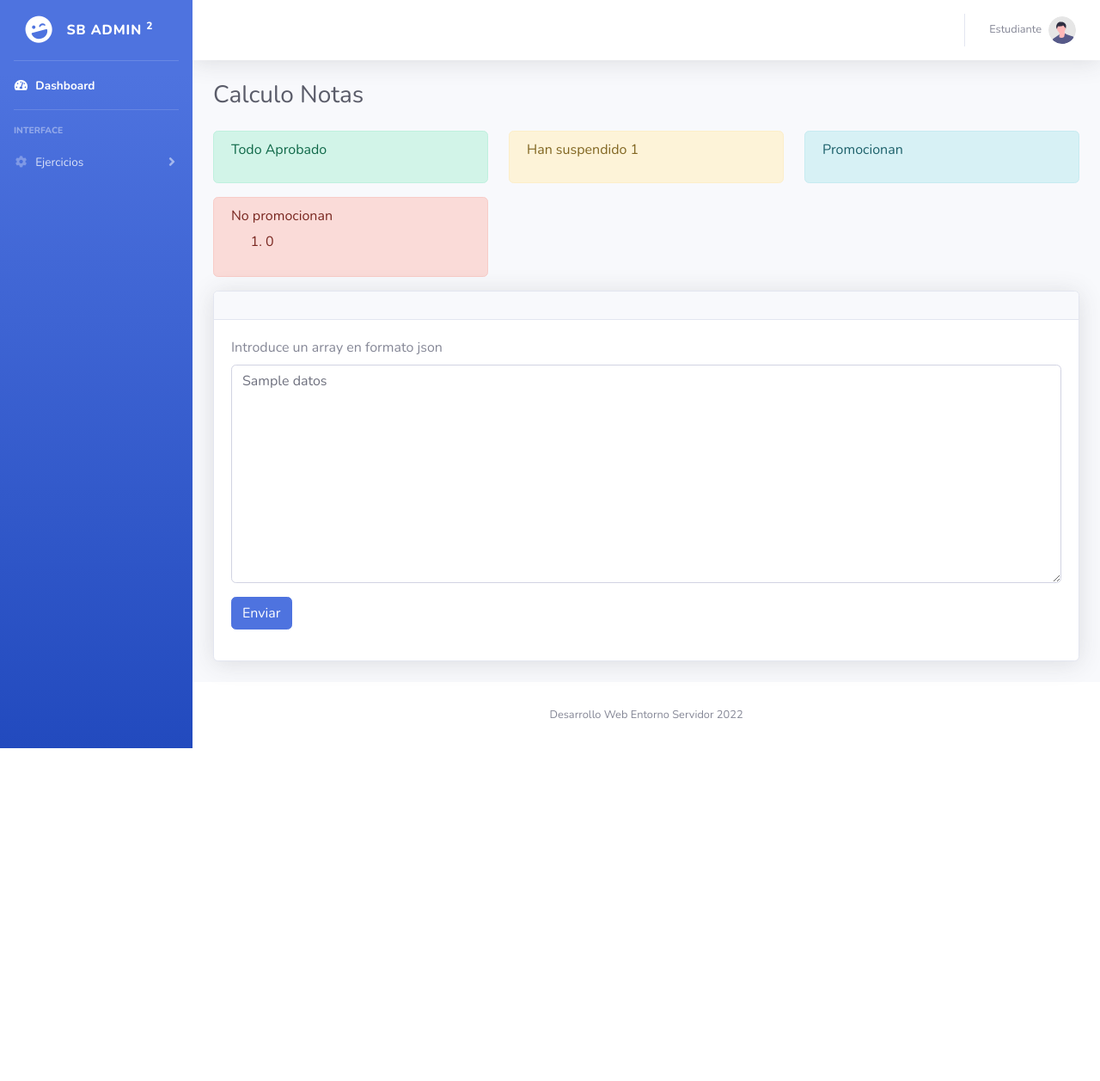
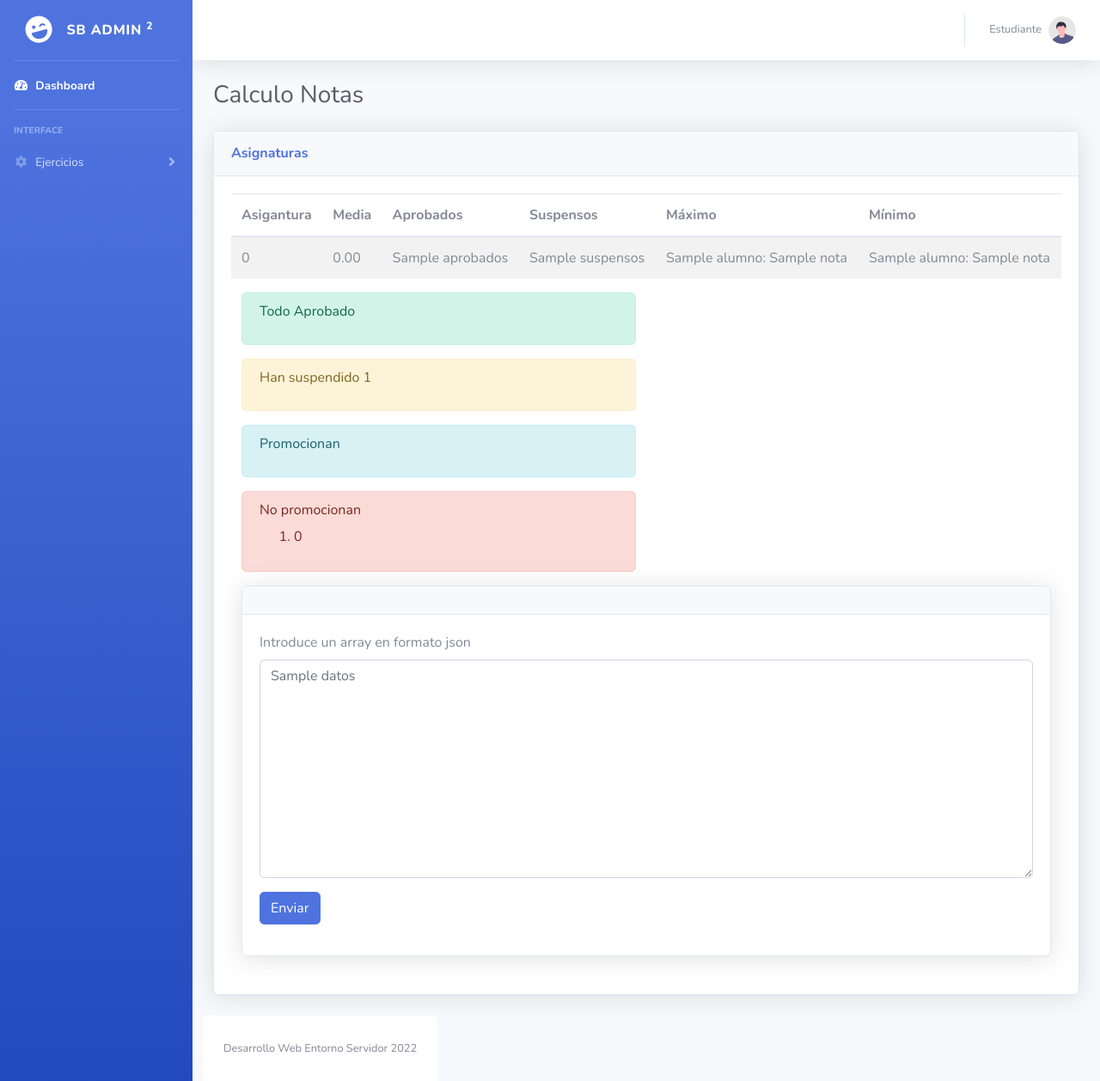
Before and after one commit to mozopios/calculoNotas, a PHP site: template views/calculoNotas.aaron.view.php in a window 1280 px wide. Shown: the whole page at 86% size. Before the commit the page ends 870 px from the top, so only its background shows below. Run offline with PHP 8.4, Linux system fonts and the light colour scheme; the template is opened without the code that fills it: most values are stand-ins (such as "Sample title", 1, 10 or a date in 2020); some libraries are stand-ins or nearby versions.

Commit message:
Acabada la vista y el controlador falta algun que otro retoque

```diff
--- a/views/calculoNotas.aaron.view.php
+++ b/views/calculoNotas.aaron.view.php
@@ -10,7 +10,47 @@
     <?php
     if(isset($data["resultado"])){
     ?>
-    <div class="col-lg-4 col-12">
+    <div class="col-12">
+        <div class="card shadow mb-4">
+            <div
+                class="card-header py-3 d-flex flex-row align-items-center justify-content-between">
+                <h6 class="m-0 font-weight-bold text-primary">Asignaturas</h6>
+            </div>
+            <!-- Card Body -->
+            <div class="card-body">
+                <table class="table table-striped">
+                    <thead>
+                        <tr>
+                            <th>Asigantura</th>
+                            <th>Media</th>
+                            <th>Aprobados</th>
+                            <th>Suspensos</th>
+                            <th>Máximo</th>
+                            <th>Mínimo</th>
+                        </tr>
+                    </thead>
+                    <tbody>
+                        <?php
+                        foreach ($data["resultado"]["asignaturas"] as $asignatura => $datosAsignatura){
+                        ?>
+                        <tr>
+                            <td><?php echo ucfirst($asignatura); ?></td>
+                            <td><?php echo number_format($datosAsignatura["media"],2,".",","); ?></td>
+                            <td><?php echo $datosAsignatura["aprobados"]; ?></td>
+                            <td><?php echo $datosAsignatura["suspensos"]; ?></td>
+                            <td><?php echo $datosAsignatura["max"]["alumno"]. ": " .$datosAsignatura["max"]["nota"]; ?></td>
+                            <td><?php echo $datosAsignatura["min"]["alumno"]. ": " .$datosAsignatura["min"]["nota"]; ?></td>
+                        </tr>
+                        <?php
+                        }
+                        ?>
+                    </tbody>
+                </table>
+    <?php
+    }
+    if(isset($data["resultado"])){
+    ?>
+    <div class="col-lg-6 col-12">
         <div class="alert alert-success">
             <h6>Todo Aprobado</h6>
             <ol>
@@ -24,7 +64,7 @@
             </ol>
         </div>
     </div>
-    <div class="col-lg-4 col-12">
+    <div class="col-lg-6 col-12">
         <div class="alert alert-warning">
             <h6>Han suspendido 1</h6>
             <ol>
@@ -38,7 +78,7 @@
             </ol>
         </div>
     </div>
-    <div class="col-lg-4 col-12">
+    <div class="col-lg-6 col-12">
         <div class="alert alert-info">
             <h6>Promocionan</h6>
             <ol>
@@ -52,7 +92,7 @@
             </ol>
         </div>
     </div>
-    <div class="col-lg-4 col-12">
+    <div class="col-lg-6 col-12">
         <div class="alert alert-danger">
             <h6>No promocionan</h6>
             <ol>
```
Also changed, not shown: controllers/calculoNotas.aaron.controller.php (+10 -8 lines).
